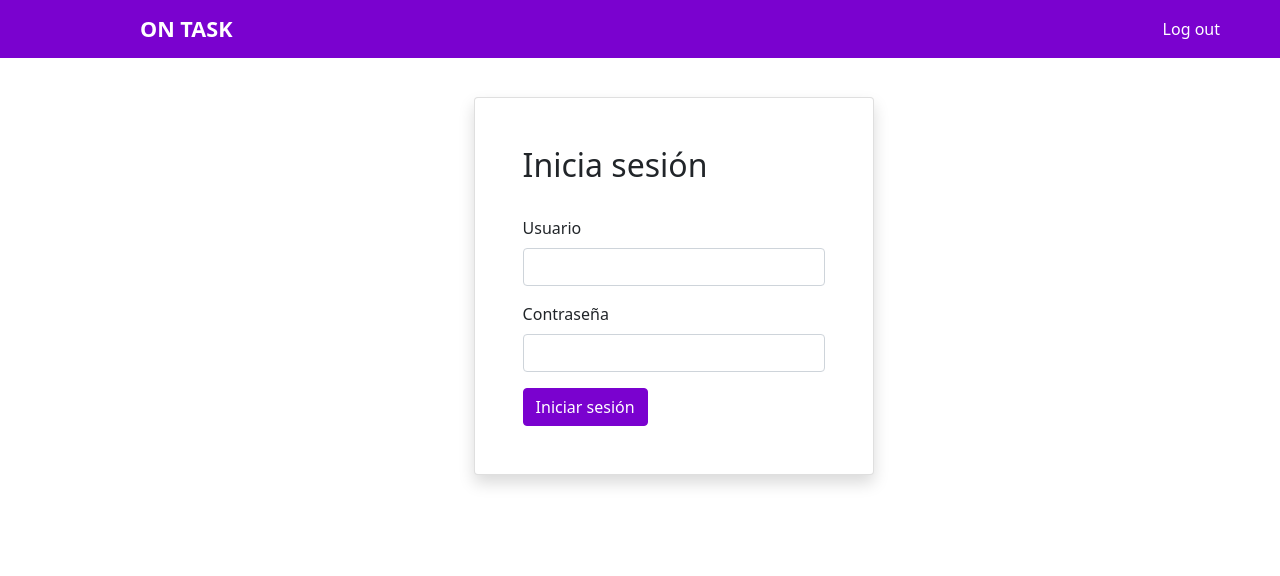
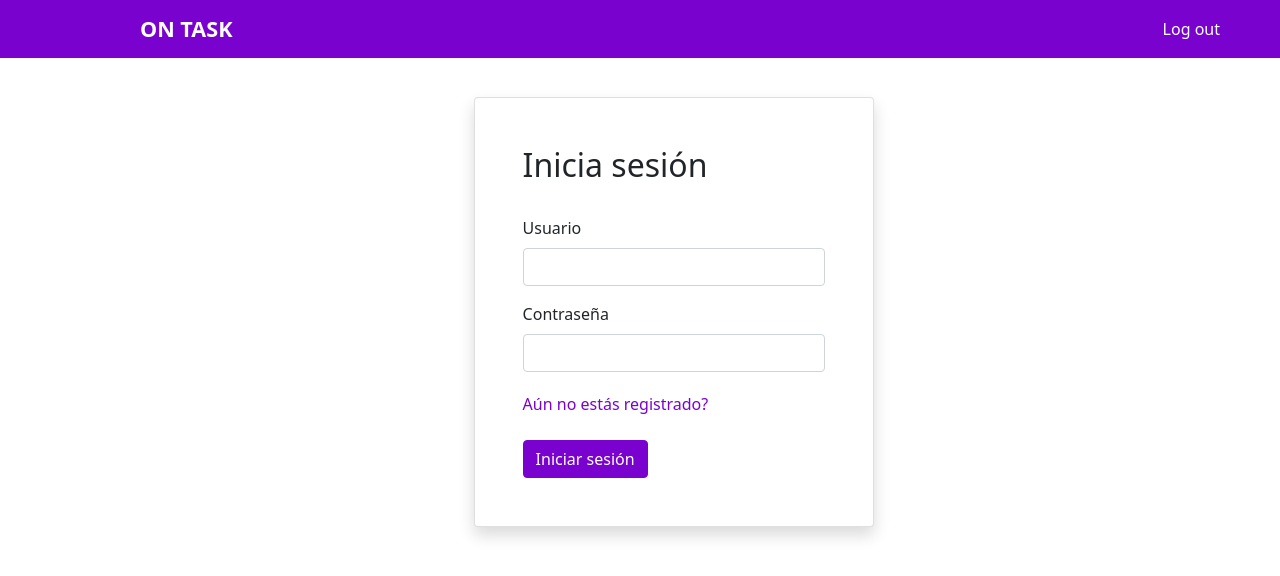
Before and after one commit to SergioCarrascosaSanchez/ON-TASK-React, a React (Create React App) app: page /login in a window 1280 px wide. Shown: the top 576 px of the page. Built offline with nearby package versions, Linux system fonts and the light colour scheme.

Commit message:
Not registered link LoginForm

```diff
--- a/src/components/LoginForm/index.js
+++ b/src/components/LoginForm/index.js
@@ -1,6 +1,6 @@
 import React, { Component} from 'react'
 import {Form, Button} from 'react-bootstrap'
-import { Navigate } from 'react-router-dom'
+import { Navigate, Link } from 'react-router-dom'
 
 export default class LoginForm extends Component {
 
@@ -82,6 +82,9 @@ export default class LoginForm extends Component {
           <Form.Label>Contraseña</Form.Label>
           <Form.Control name="password" type="password" onChange={this.handleChange}/>
         </Form.Group>
+        <Link to="/sign-up" style={{ textDecoration: 'none'}}>
+          <p className="d-block pt-1 pb-2 text-primary">Aún no estás registrado?</p>
+        </Link>
         <Button variant="primary" onClick={this.handleSubmit}>
           Iniciar sesión
         </Button>
```
